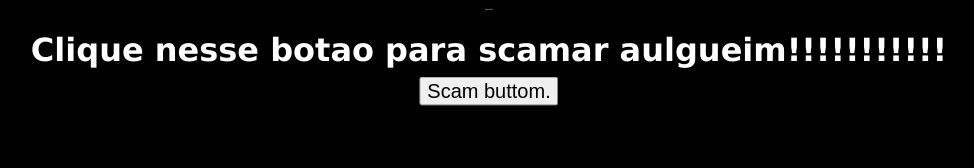
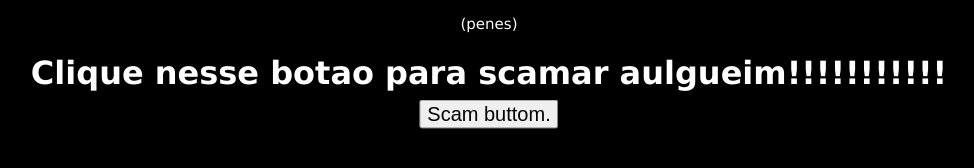
Before and after one commit to zturQ/Bruh, a plain HTML site: page index.html in a window 1280 px wide. Shown: the whole page, without its empty margins (151-1125 px from the left). Drawn offline with Linux system fonts and the light colour scheme.

Commit message:
Update style.css

```diff
--- a/style.css
+++ b/style.css
@@ -17,7 +17,7 @@ body {
 .penes {
     color: white;
     font-family: 'Lucida Sans', 'Lucida Sans Regular', 'Lucida Grande', 'Lucida Sans Unicode', Geneva, Verdana, sans-serif;
-    font-size: 2px;
+    font-size: 15px;
     display: flex;
     align-items: center;
     justify-content: center;
```
